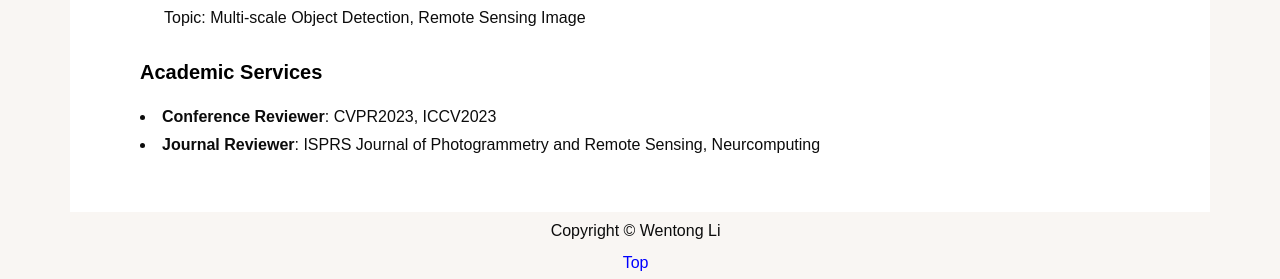
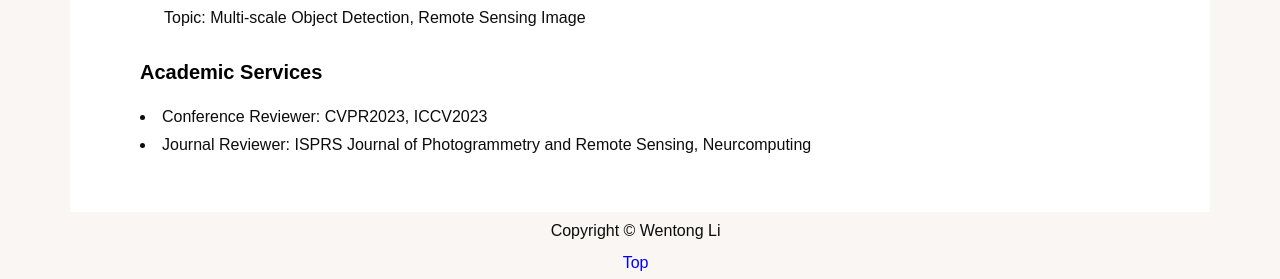
Before and after one commit to cslwt/cslwt.github.io, a Jekyll site: the page index.html, which Jekyll copies as it is, in a window 1280 px wide. Shown: the part 1648-1927 px from the top of the page. Built offline with Jekyll 4.4.1, drawn with Linux system fonts in a browser that asks for light colours; some web fonts are replaced.

```diff
--- a/index.html
+++ b/index.html
@@ -252,10 +252,10 @@
 
 				<h3> Academic Services </h3>
     				<li style="font-size:16px">
-          				<b>Conference Reviewer</b>: CVPR2023,  ICCV2023
+          				Conference Reviewer: CVPR2023,  ICCV2023
     				</li>
     				<li style="font-size:16px">
-         			<b>Journal Reviewer</b>:
+         			Journal Reviewer:
          				ISPRS Journal of Photogrammetry and Remote Sensing,  Neurcomputing
     				</li>
 
```
